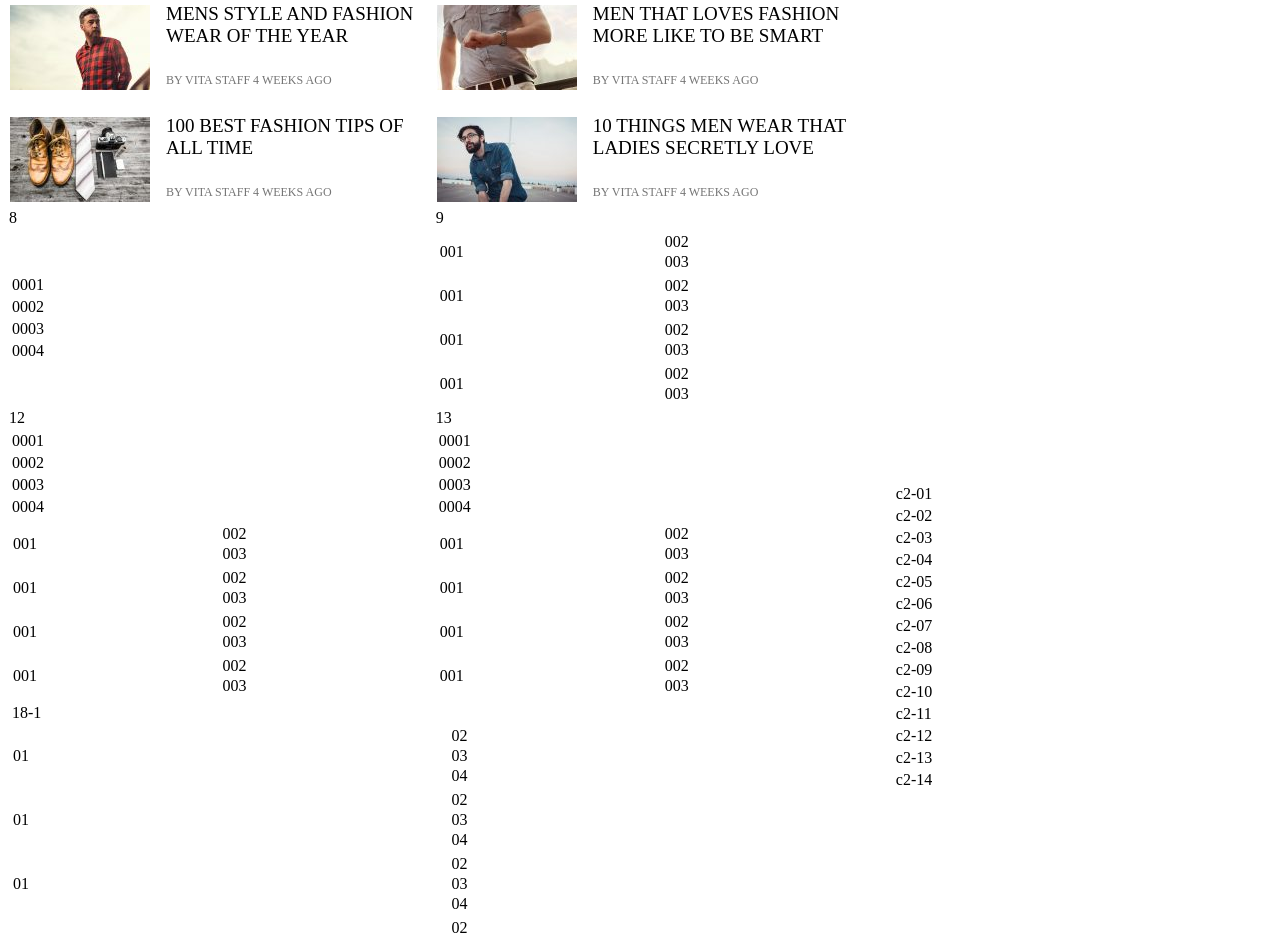
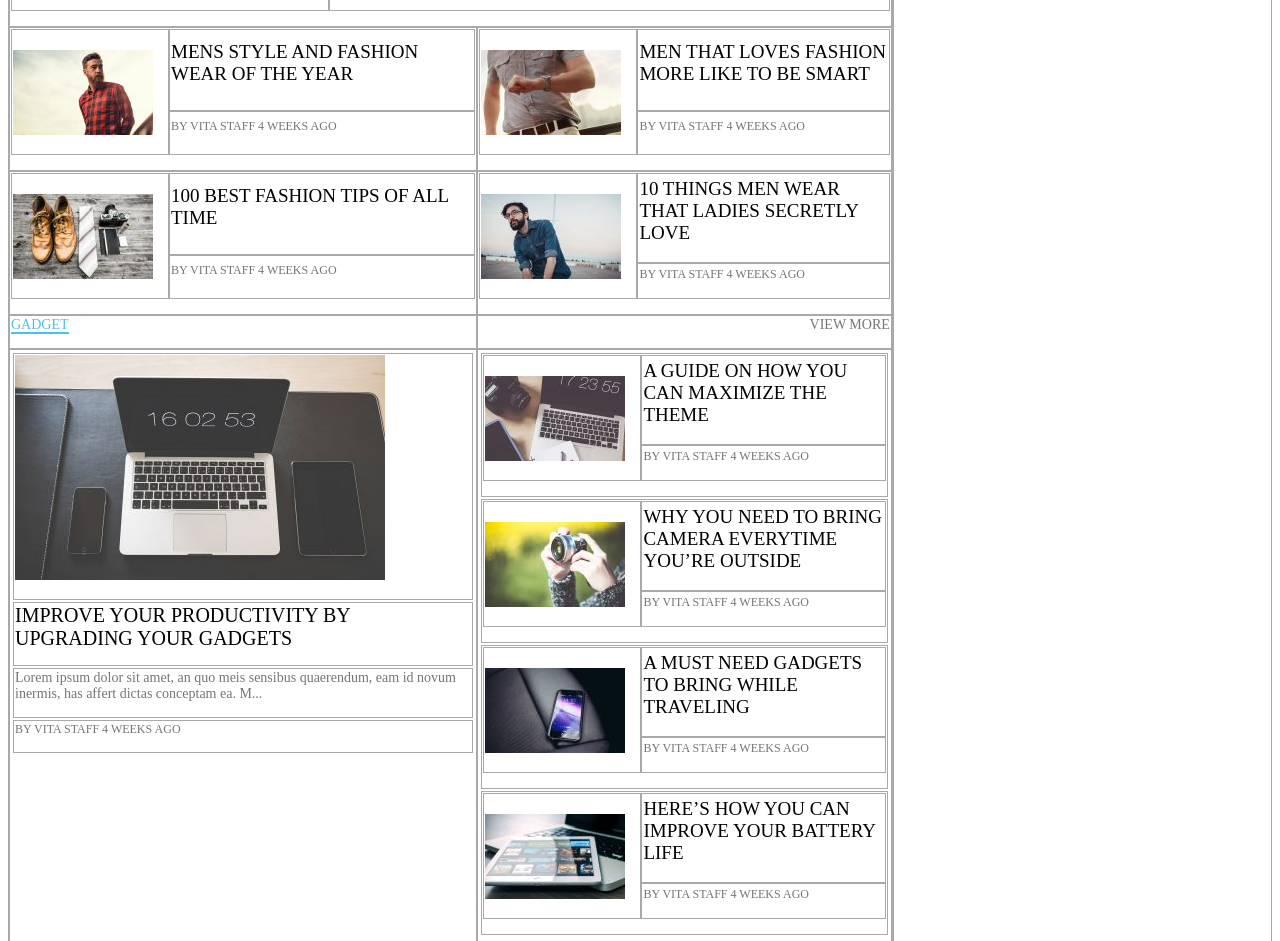
Before and after one commit to bogdan-karlenko/template-layout, a plain HTML site: page index.html in a window 1280 px wide. Shown: the part 886-1827 px from the top of the page. Drawn offline with Linux system fonts and the light colour scheme.

Commit message:
next stage

```diff
--- a/index.html
+++ b/index.html
@@ -127,10 +127,14 @@
     <tbody>
       <tr>
         <td>
-          <table cellspacing="0">
+          <table cellspacing="0" class="body-table">
             <tr>
-              <td class="body-group-title colored"><p><u>FASHION</u></p></td>
-              <td class="body-view-more"><p><a href="#">VIEW MORE</a></p></td>
+              <td class="body-group-title colored">
+                <p><u>FASHION</u></p>
+              </td>
+              <td class="body-view-more">
+                <p><a href="#">VIEW MORE</a></p>
+              </td>
             </tr>
             <tr>
               <td colspan="2">
@@ -140,10 +144,14 @@
                     <td class="body-big-title"><a href="#">LOOK: KIDS AND BABIES FASHION AND STYLE</a></td>
                   </tr>
                   <tr>
-                    <td><p>Lorem ipsum dolor sit amet, novum feugait eleifend mel no, duo augue vivendo interesset ne, meliore ocurreret volupt...</p></td>
+                    <td>
+                      <p>Lorem ipsum dolor sit amet, novum feugait eleifend mel no, duo augue vivendo interesset ne, meliore ocurreret volupt...</p>
+                    </td>
                   </tr>
                   <tr>
-                    <td class="body-by"><p>BY VITA STAFF   4 WEEKS AGO</p></td>
+                    <td class="body-by">
+                      <p>BY VITA STAFF 4 WEEKS AGO</p>
+                    </td>
                   </tr>
                 </table>
               </td>
@@ -153,10 +161,14 @@
                 <table cellspacing="0">
                   <tr>
                     <td rowspan="2" class="body-small-img"><img src="img/1-fashion-140x85.jpg"></td>
-                    <td class="body-small-title"><p>MENS STYLE AND FASHION WEAR OF THE YEAR</p></td>
+                    <td class="body-small-title">
+                      <p>MENS STYLE AND FASHION WEAR OF THE YEAR</p>
+                    </td>
                   </tr>
                   <tr>
-                    <td class="body-by"><p>BY VITA STAFF 4 WEEKS AGO</p></td>
+                    <td class="body-by">
+                      <p>BY VITA STAFF 4 WEEKS AGO</p>
+                    </td>
                   </tr>
                 </table>
               </td>
@@ -164,10 +176,14 @@
                 <table cellspacing="0">
                   <tr>
                     <td rowspan="2" class="body-small-img"><img src="img/5-fashion-140x85.jpg"></td>
-                    <td class="body-small-title"><p>MEN THAT LOVES FASHION MORE LIKE TO BE SMART</p></td>
+                    <td class="body-small-title">
+                      <p>MEN THAT LOVES FASHION MORE LIKE TO BE SMART</p>
+                    </td>
                   </tr>
                   <tr>
-                    <td class="body-by"><p>BY VITA STAFF 4 WEEKS AGO</p></td>
+                    <td class="body-by">
+                      <p>BY VITA STAFF 4 WEEKS AGO</p>
+                    </td>
                   </tr>
                 </table>
               </td>
@@ -177,10 +193,14 @@
                 <table cellspacing="0">
                   <tr>
                     <td rowspan="2" class="body-small-img"><img src="img/3-fashion-140x85.jpg"></td>
-                    <td class="body-small-title"><p>100 BEST FASHION TIPS OF ALL TIME</p></td>
+                    <td class="body-small-title">
+                      <p>100 BEST FASHION TIPS OF ALL TIME</p>
+                    </td>
                   </tr>
                   <tr>
-                    <td class="body-by"><p>BY VITA STAFF 4 WEEKS AGO</p></td>
+                    <td class="body-by">
+                      <p>BY VITA STAFF 4 WEEKS AGO</p>
+                    </td>
                   </tr>
                 </table>
               </td>
@@ -188,32 +208,44 @@
                 <table cellspacing="0">
                   <tr>
                     <td rowspan="2" class="body-small-img"><img src="img/4-fashion-140x85.jpg"></td>
-                    <td class="body-small-title"><p>10 THINGS MEN WEAR THAT LADIES SECRETLY LOVE</p></td>
+                    <td class="body-small-title">
+                      <p>10 THINGS MEN WEAR THAT LADIES SECRETLY LOVE</p>
+                    </td>
                   </tr>
                   <tr>
-                    <td class="body-by"><p>BY VITA STAFF 4 WEEKS AGO</p></td>
+                    <td class="body-by">
+                      <p>BY VITA STAFF 4 WEEKS AGO</p>
+                    </td>
                   </tr>
                 </table>
               </td>
             </tr>
             <tr>
-              <td>8</td>
-              <td>9</td>
+              <td class="body-group-title colored">
+                <p><u>GADGET</u></p>
+              </td>
+              <td class="body-view-more">
+                <p><a href="">VIEW MORE</a></p>
+              </td>
             </tr>
             <tr>
-              <td>
+              <td style="vertical-align: top;">
                 <table>
                   <tr>
-                    <td>0001</td>
+                    <td><img src="img/img7-370x225.jpg"></td>
                   </tr>
                   <tr>
-                    <td>0002</td>
+                    <td class="body-big-title"><a href="#">IMPROVE YOUR PRODUCTIVITY BY UPGRADING YOUR GADGETS</a></td>
                   </tr>
                   <tr>
-                    <td>0003</td>
+                    <td>
+                      <p>Lorem ipsum dolor sit amet, an quo meis sensibus quaerendum, eam id novum inermis, has affert dictas conceptam ea. M...</p>
+                    </td>
                   </tr>
                   <tr>
-                    <td>0004</td>
+                    <td class="body-by">
+                      <p>BY VITA STAFF 4 WEEKS AGO</p>
+                    </td>
                   </tr>
                 </table>
               </td>
@@ -223,11 +255,15 @@
                     <td>
                       <table cellspacing="0">
                         <tr>
-                          <td rowspan="2">001</td>
-                          <td>002</td>
+                          <td rowspan="2" class="body-small-img"><img src="img/7-140x85.jpg"></td>
+                          <td class="body-small-title">
+                            <p>A GUIDE ON HOW YOU CAN MAXIMIZE THE THEME</p>
+                          </td>
                         </tr>
                         <tr>
-                          <td>003</td>
+                          <td class="body-by">
+                            <p>BY VITA STAFF 4 WEEKS AGO</p>
+                          </td>
                         </tr>
                       </table>
                     </td>
@@ -236,11 +272,15 @@
                     <td>
                       <table cellspacing="0">
                         <tr>
-                          <td rowspan="2">001</td>
-                          <td>002</td>
+                          <td rowspan="2" class="body-small-img"><img src="img/img6-140x85.jpg"></td>
+                          <td class="body-small-title">
+                            <p>WHY YOU NEED TO BRING CAMERA EVERYTIME YOU’RE OUTSIDE</p>
+                          </td>
                         </tr>
                         <tr>
-                          <td>003</td>
+                          <td class="body-by">
+                            <p>BY VITA STAFF 4 WEEKS AGO</p>
+                          </td>
                         </tr>
                       </table>
                     </td>
@@ -249,11 +289,15 @@
                     <td>
                       <table cellspacing="0">
                         <tr>
-                          <td rowspan="2">001</td>
-                          <td>002</td>
+                          <td rowspan="2" class="body-small-img"><img src="img/img5-140x85.jpg"></td>
+                          <td class="body-small-title">
+                            <p>A MUST NEED GADGETS TO BRING WHILE TRAVELING</p>
+                          </td>
                         </tr>
                         <tr>
-                          <td>003</td>
+                          <td class="body-by">
+                            <p>BY VITA STAFF 4 WEEKS AGO</p>
+                          </td>
                         </tr>
                       </table>
                     </td>
@@ -262,11 +306,15 @@
                     <td>
                       <table cellspacing="0">
                         <tr>
-                          <td rowspan="2">001</td>
-                          <td>002</td>
+                          <td rowspan="2" class="body-small-img"><img src="img/img2-140x85.jpg"></td>
+                          <td class="body-small-title">
+                            <p>HERE’S HOW YOU CAN IMPROVE YOUR BATTERY LIFE</p>
+                          </td>
                         </tr>
                         <tr>
-                          <td>003</td>
+                          <td class="body-by">
+                            <p>BY VITA STAFF 4 WEEKS AGO</p>
+                          </td>
                         </tr>
                       </table>
                     </td>
@@ -319,11 +367,15 @@
                     <td>
                       <table cellspacing="0">
                         <tr>
-                          <td rowspan="2">001</td>
-                          <td>002</td>
+                          <td rowspan="2" class="body-small-img">001</td>
+                          <td class="body-small-title">
+                            <p>10 THINGS MEN WEAR THAT LADIES SECRETLY LOVE</p>
+                          </td>
                         </tr>
                         <tr>
-                          <td>003</td>
+                          <td class="body-by">
+                            <p>BY VITA STAFF 4 WEEKS AGO</p>
+                          </td>
                         </tr>
                       </table>
                     </td>
@@ -332,11 +384,15 @@
                     <td>
                       <table cellspacing="0">
                         <tr>
-                          <td rowspan="2">001</td>
-                          <td>002</td>
+                          <td rowspan="2" class="body-small-img">001</td>
+                          <td class="body-small-title">
+                            <p>10 THINGS MEN WEAR THAT LADIES SECRETLY LOVE</p>
+                          </td>
                         </tr>
                         <tr>
-                          <td>003</td>
+                          <td class="body-by">
+                            <p>BY VITA STAFF 4 WEEKS AGO</p>
+                          </td>
                         </tr>
                       </table>
                     </td>
@@ -345,11 +401,15 @@
                     <td>
                       <table cellspacing="0">
                         <tr>
-                          <td rowspan="2">001</td>
-                          <td>002</td>
+                          <td rowspan="2" class="body-small-img">001</td>
+                          <td class="body-small-title">
+                            <p>10 THINGS MEN WEAR THAT LADIES SECRETLY LOVE</p>
+                          </td>
                         </tr>
                         <tr>
-                          <td>003</td>
+                          <td class="body-by">
+                            <p>BY VITA STAFF 4 WEEKS AGO</p>
+                          </td>
                         </tr>
                       </table>
                     </td>
@@ -358,11 +418,15 @@
                     <td>
                       <table cellspacing="0">
                         <tr>
-                          <td rowspan="2">001</td>
-                          <td>002</td>
+                          <td rowspan="2" class="body-small-img">001</td>
+                          <td class="body-small-title">
+                            <p>10 THINGS MEN WEAR THAT LADIES SECRETLY LOVE</p>
+                          </td>
                         </tr>
                         <tr>
-                          <td>003</td>
+                          <td class="body-by">
+                            <p>BY VITA STAFF 4 WEEKS AGO</p>
+                          </td>
                         </tr>
                       </table>
                     </td>
@@ -375,11 +439,15 @@
                     <td>
                       <table cellspacing="0">
                         <tr>
-                          <td rowspan="2">001</td>
-                          <td>002</td>
+                          <td rowspan="2" class="body-small-img">001</td>
+                          <td class="body-small-title">
+                            <p>10 THINGS MEN WEAR THAT LADIES SECRETLY LOVE</p>
+                          </td>
                         </tr>
                         <tr>
-                          <td>003</td>
+                          <td class="body-by">
+                            <p>BY VITA STAFF 4 WEEKS AGO</p>
+                          </td>
                         </tr>
                       </table>
                     </td>
@@ -388,11 +456,15 @@
                     <td>
                       <table cellspacing="0">
                         <tr>
-                          <td rowspan="2">001</td>
-                          <td>002</td>
+                          <td rowspan="2" class="body-small-img">001</td>
+                          <td class="body-small-title">
+                            <p>10 THINGS MEN WEAR THAT LADIES SECRETLY LOVE</p>
+                          </td>
                         </tr>
                         <tr>
-                          <td>003</td>
+                          <td class="body-by">
+                            <p>BY VITA STAFF 4 WEEKS AGO</p>
+                          </td>
                         </tr>
                       </table>
                     </td>
@@ -401,11 +473,15 @@
                     <td>
                       <table cellspacing="0">
                         <tr>
-                          <td rowspan="2">001</td>
-                          <td>002</td>
+                          <td rowspan="2" class="body-small-img">001</td>
+                          <td class="body-small-title">
+                            <p>10 THINGS MEN WEAR THAT LADIES SECRETLY LOVE</p>
+                          </td>
                         </tr>
                         <tr>
-                          <td>003</td>
+                          <td class="body-by">
+                            <p>BY VITA STAFF 4 WEEKS AGO</p>
+                          </td>
                         </tr>
                       </table>
                     </td>
@@ -414,11 +490,15 @@
                     <td>
                       <table cellspacing="0">
                         <tr>
-                          <td rowspan="2">001</td>
-                          <td>002</td>
+                          <td rowspan="2" class="body-small-img">001</td>
+                          <td class="body-small-title">
+                            <p>10 THINGS MEN WEAR THAT LADIES SECRETLY LOVE</p>
+                          </td>
                         </tr>
                         <tr>
-                          <td>003</td>
+                          <td class="body-by">
+                            <p>BY VITA STAFF 4 WEEKS AGO</p>
+                          </td>
                         </tr>
                       </table>
                     </td>
--- a/main.css
+++ b/main.css
@@ -3,7 +3,7 @@ table {
 }
 
 tr td {
-  border: 0px solid darkgray;
+  border: 1px solid darkgray;
 }
 
 
@@ -138,3 +138,7 @@ p {
   padding-right: 15px;
   padding-top: 20px;
 }
+
+.body-table td {
+padding-bottom: 15px;
+}
```
Also changed, not shown: 1 other file.
